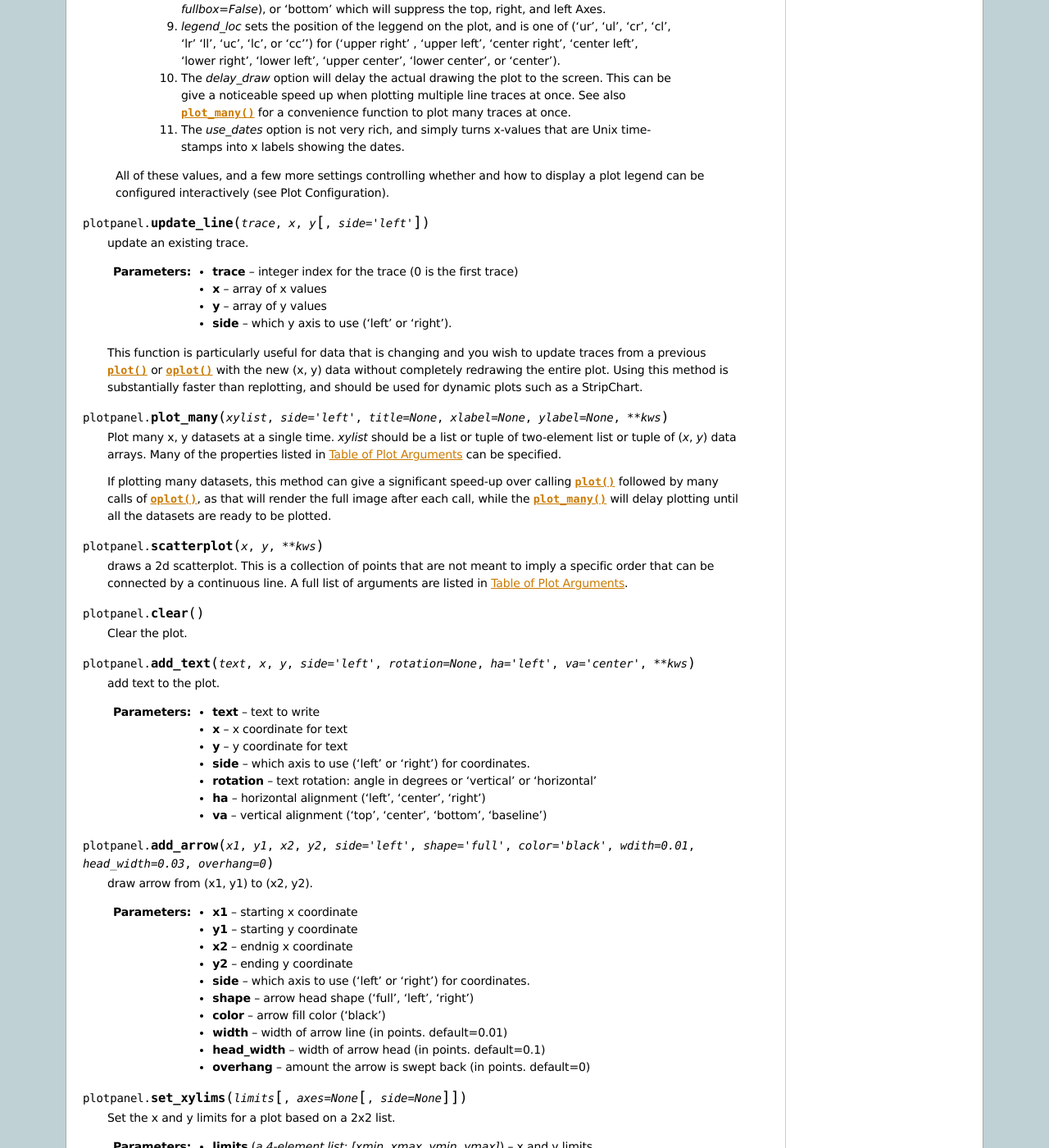
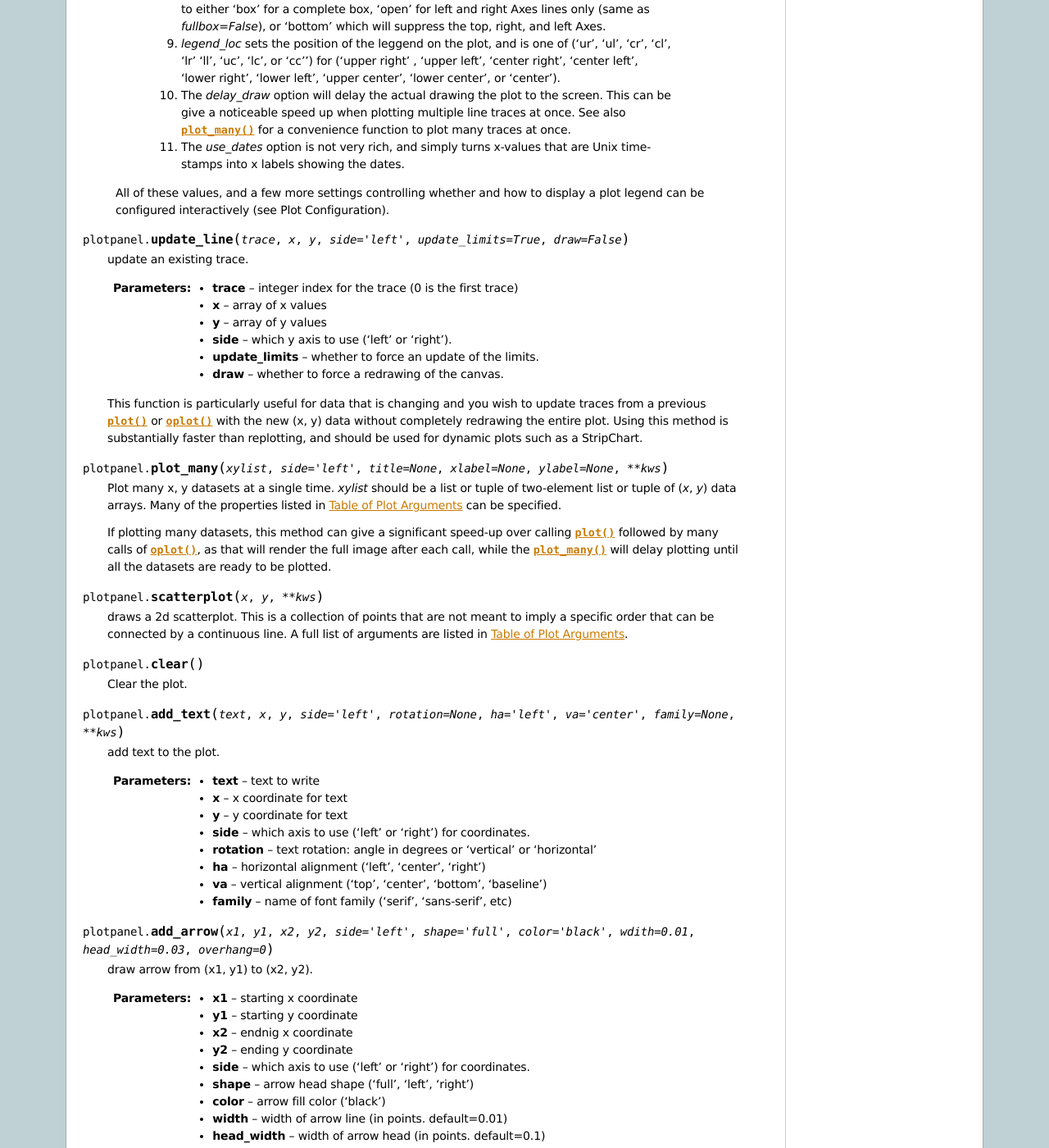
Before and after one commit to newville/wxmplot, a Sphinx documentation site: the page built from doc/plotpanel.rst, in a window 1280 px wide and 1400 px high, scrolled down 2849 px. Shown: the whole window at 82% size. Built offline with Sphinx 7.4.7, drawn with Linux system fonts in a browser that asks for light colours; pages that are not in the unit, such as notebooks, are missing from menus; the version number is read from the project's files by our own code; some of the changed text lies outside the part shown.

Commit message:
doc add  etc to update_line() doc

```diff
--- a/doc/plotpanel.rst
+++ b/doc/plotpanel.rst
@@ -226,7 +226,7 @@
   All of these values, and a few more settings controlling whether and how to display a plot legend can be
   configured interactively (see Plot Configuration).
 
-.. method:: update_line(trace, x, y[, side='left'])
+.. method:: update_line(trace, x, y, side='left', update_limits=True, draw=False)
 
    update an existing trace.
 
@@ -234,6 +234,8 @@
    :param x:     array of x values
    :param y:     array of y values
    :param side:  which y axis to use ('left' or 'right').
+   :param update_limits:  whether to force an update of the limits.
+   :param draw:    whether to force a redrawing of the canvas.
 
    This function is particularly useful for data that is changing and you
    wish to update traces from a previous :meth:`plot` or :meth:`oplot` with
@@ -264,7 +266,7 @@
 
    Clear the plot.
 
-.. method:: add_text(text, x, y, side='left', rotation=None, ha='left', va='center', **kws)
+.. method:: add_text(text, x, y, side='left', rotation=None, ha='left', va='center', family=None, **kws)
 
    add text to the plot.
 
@@ -275,6 +277,7 @@
    :param rotation:  text rotation: angle in degrees or 'vertical' or 'horizontal'
    :param ha:  horizontal alignment ('left', 'center', 'right')
    :param va:  vertical alignment ('top', 'center', 'bottom', 'baseline')
+   :param family:  name of font family ('serif', 'sans-serif', etc)
 
 .. method:: add_arrow(x1, y1, x2, y2, side='left', shape='full', color='black', wdith=0.01, head_width=0.03, overhang=0)
 
```
Also changed, not shown: other parts of doc/plotpanel.rst (+1 -1 lines).
